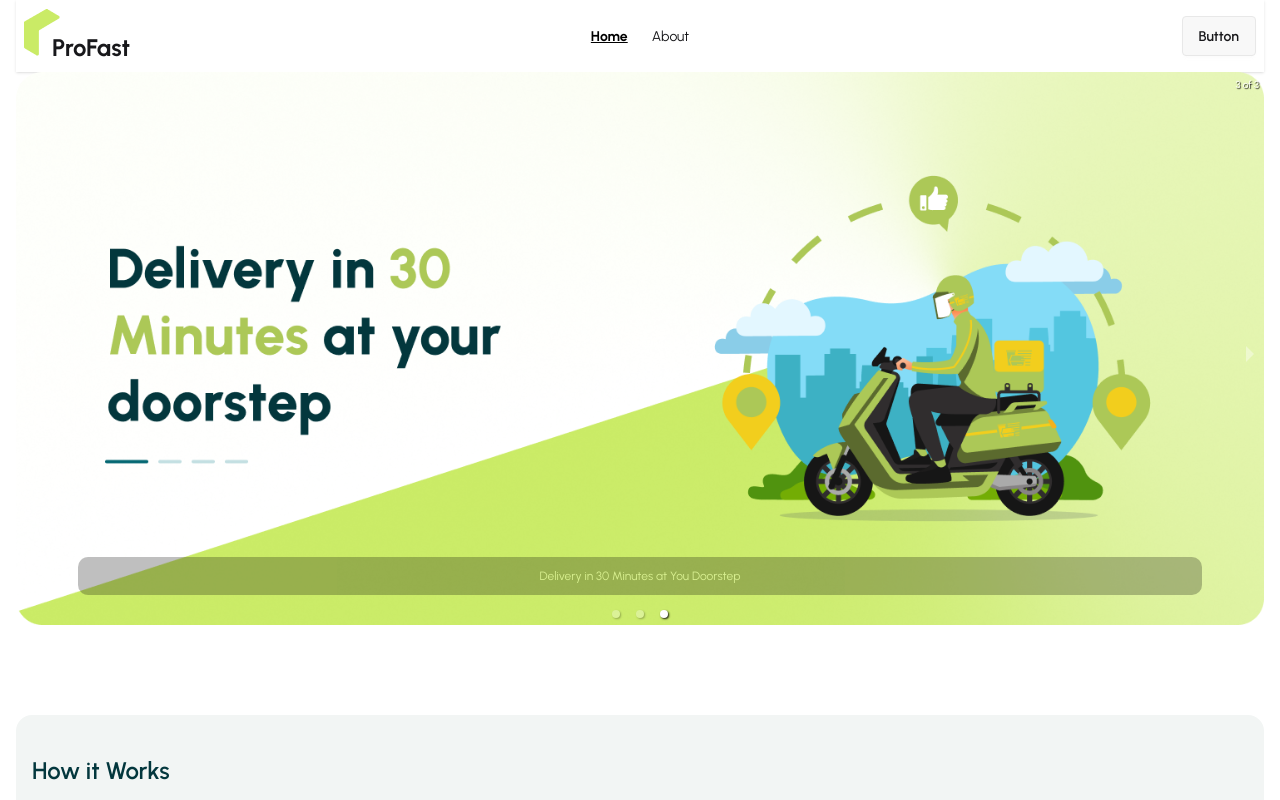
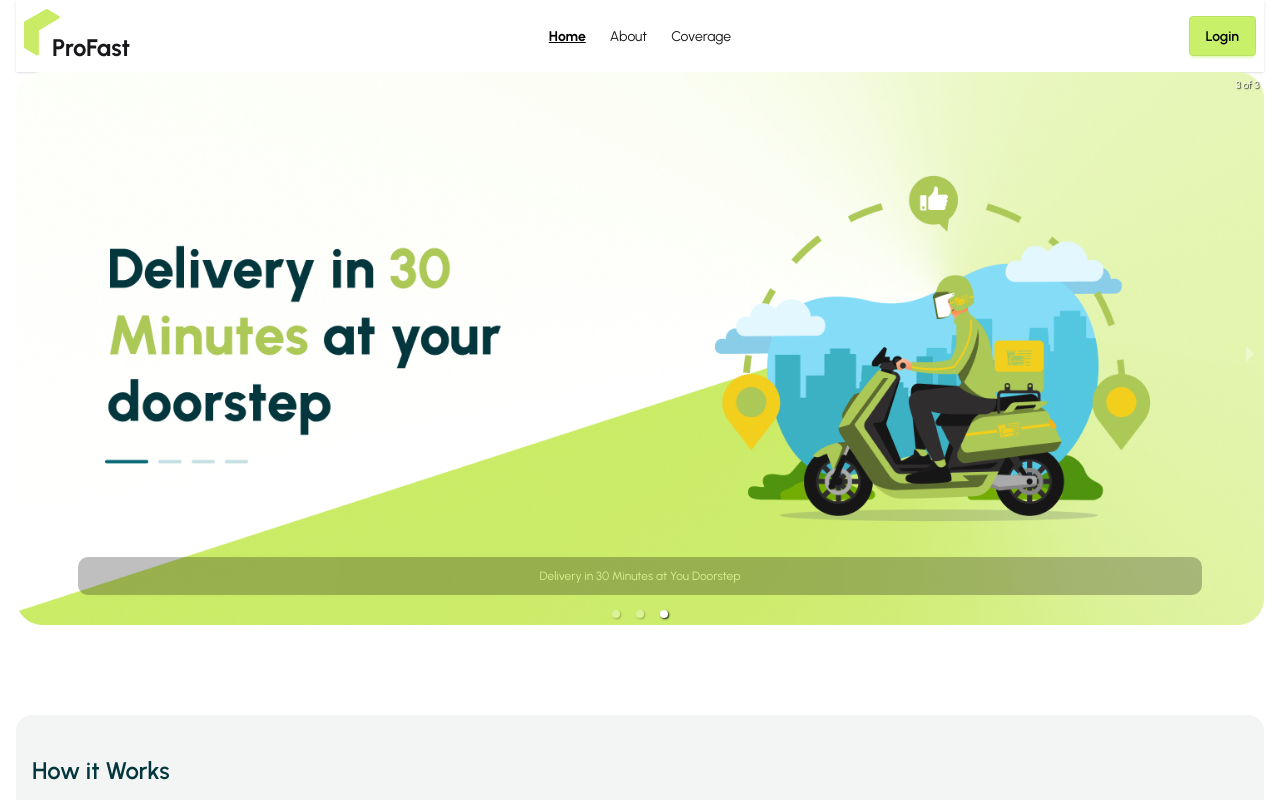
Before and after one commit to swadebsharma6/zap-shift-client-side, a React (Vite) app: page / in a window 1280 px wide. Shown: the top 800 px of the page. Built offline with nearby package versions, Linux system fonts and the light colour scheme; no server answers.

Commit message:
added react leaflet.js for maping rhe locations

```diff
--- a/src/pages/Shared/Navbar/Navbar.jsx
+++ b/src/pages/Shared/Navbar/Navbar.jsx
@@ -1,9 +1,20 @@
-import { NavLink } from "react-router";
+import { Link, NavLink } from "react-router";
 import ProFastLogo from "../ProFastLogo/ProFastLogo";
 import useAuth from "../../../hooks/useAuth";
 
 const Navbar = () => {
-  const {  logOutUser} = useAuth();
+  const {user,  logOutUser} = useAuth();
+
+  const handleLogOut =()=>{
+    logOutUser()
+    .then(()=>{
+      alert('User Logout Successfully')
+    })
+    .catch(error =>{
+      console.log(error.message)
+    })
+  }
+
   const navLinks = (
     <>
       <li>
@@ -24,6 +35,17 @@ const Navbar = () => {
               className={isActive ? "text-black font-bold underline" : ""}
             >
               About
+            </span>
+          )}
+        </NavLink>
+      </li>
+      <li>
+        <NavLink to="/coverage">
+          {({ isActive }) => (
+            <span
+              className={isActive ? "text-black font-bold underline" : ""}
+            >
+             Coverage
             </span>
           )}
         </NavLink>
@@ -67,7 +89,7 @@ const Navbar = () => {
         <ul className="menu menu-horizontal px-1">{navLinks}</ul>
       </div>
       <div className="navbar-end">
-        <a className="btn">Button</a>
+      {user ?    <button onClick={handleLogOut} className="btn btn-secondary">LogOut</button> : <Link to='/login'><button className="btn btn-primary text-black">Login</button></Link> }
       </div>
     </div>
   );
--- a/src/pages/Shared/ProFastLogo/ProFastLogo.jsx
+++ b/src/pages/Shared/ProFastLogo/ProFastLogo.jsx
@@ -1,11 +1,14 @@
+import { Link } from 'react-router';
 import logo from '../../../assets/logo.png'
 
 const ProFastLogo = () => {
       return (
+
             <div className='flex items-end'>
-                  <img className='mb-2' src={logo} alt="" />
+                 <Link to={'/'}> <img className='mb-2' src={logo} alt="" /></Link>
                   <p className='text-2xl font-bold -ml-2'>ProFast</p>
             </div>
+
       );
 };
 
--- a/src/router/router.jsx
+++ b/src/router/router.jsx
@@ -4,13 +4,18 @@ import Home from './../pages/Home/Home/Home';
 import AuthLayout from "../layouts/AuthLayout";
 import Login from "../pages/Authentication/Login/login";
 import Register from "../pages/Authentication/Login/Register";
+import Coverage from "../pages/Coverage/Coverage";
 
 export const router = createBrowserRouter([
   {
     path: "/",
     Component: RootLayout,
     children: [
-      {index: true, Component: Home}
+      {index: true, Component: Home},
+      {
+        path:'coverage',
+        Component: Coverage
+      }
     ]
   },
   {
```
